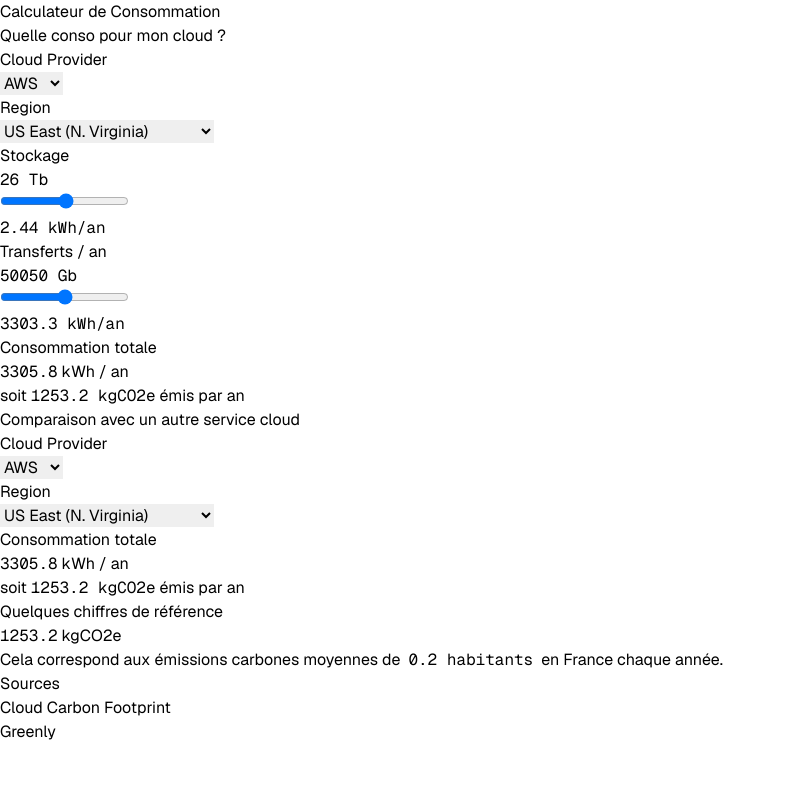
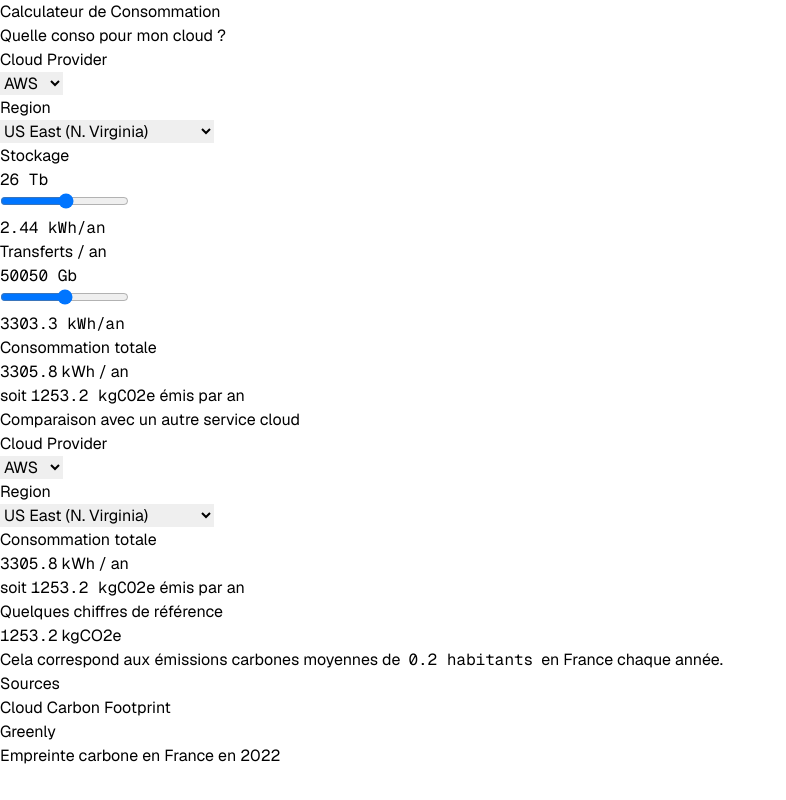
Before and after one commit to paulglx/conso-cloud, a React (Vite) app: page / in a window 1280 px wide. Shown: the whole page, without its empty margins (0-786 px from the left). Built offline with nearby package versions, Linux system fonts and the light colour scheme.

Commit message:
added source

```diff
--- a/src/App.tsx
+++ b/src/App.tsx
@@ -19,6 +19,11 @@ const SOURCES = [
     name: "Greenly",
     url: "https://greenly.earth/en-gb/blog/ecology-news/what-is-the-carbon-footprint-of-data-storage",
   },
+  {
+    name: "Empreinte carbone en France en 2022",
+    url: "https://www.statistiques.developpement-durable.gouv.fr/lempreinte-carbone-de-la-france-de-1995-2022",
+  },
+
 ];
 
 function App() {
```
